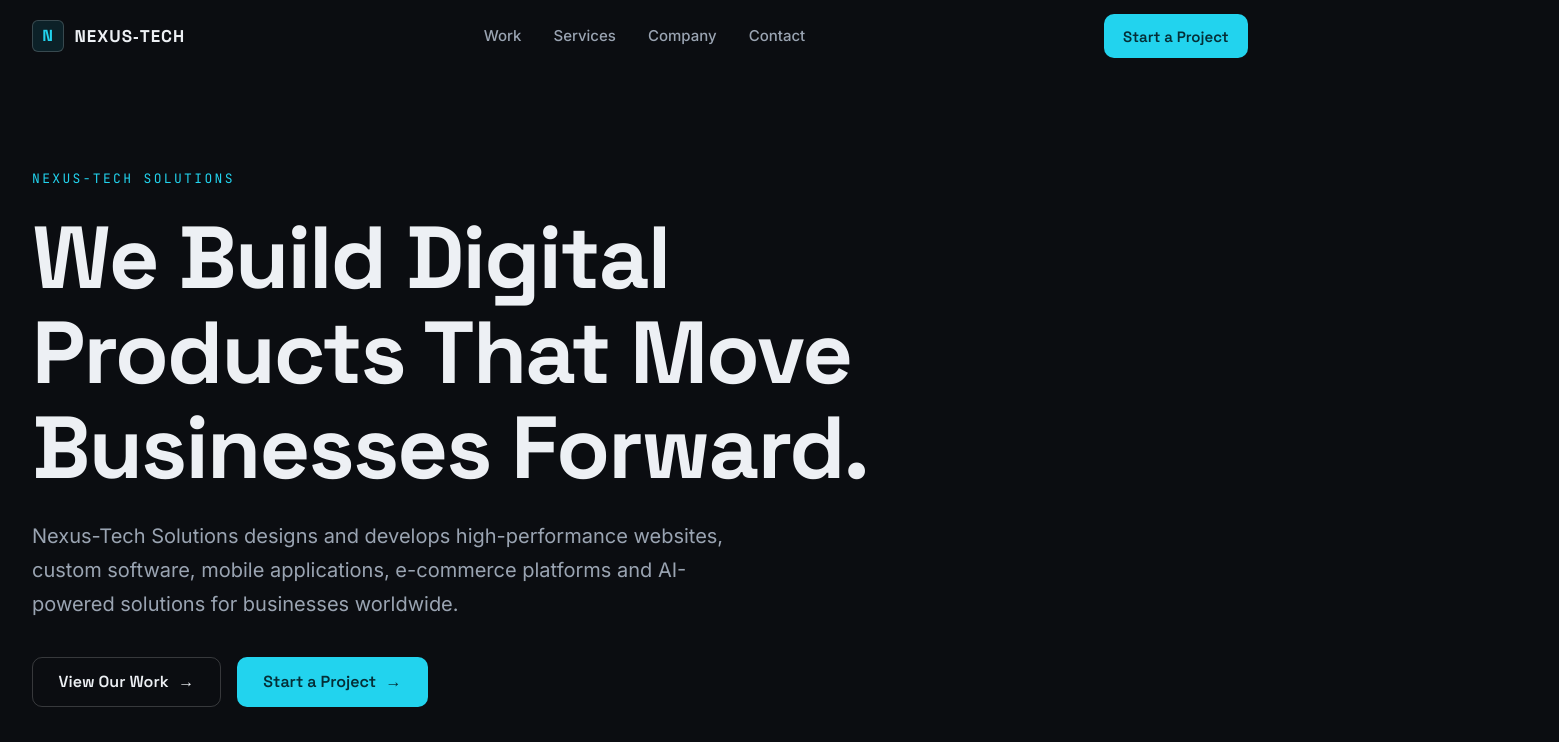
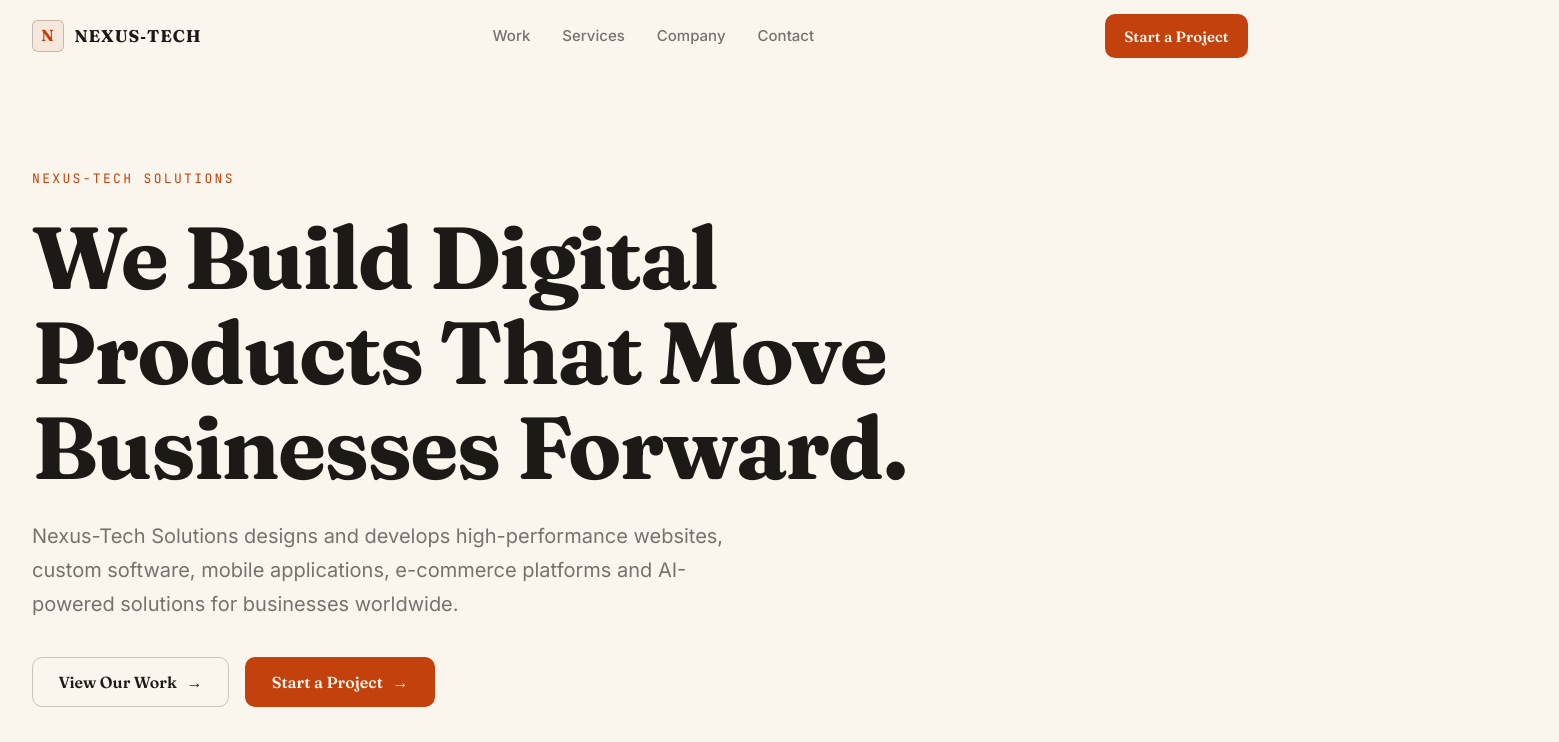
Before and after one commit to mbj069/nexus-tech-website, a Next.js app: page / in a window 1280 px wide. Shown: the top 742 px of the page, 1559 px wide, since content can reach past the window. Built offline with nearby package versions, Linux system fonts and the light colour scheme.

Commit message:
Retheme to Editorial Warmth: paper/ink/burnt-orange palette, Fraunces display serif, deep-green footer

```diff
--- a/app/globals.css
+++ b/app/globals.css
@@ -1,26 +1,28 @@
 /* ============================================================
    Nexus-Tech Solutions — design tokens & base styles
-   Draft 03: dark editorial-tech · restrained · performance-first
+   Editorial Warmth · light · restrained · performance-first
    Rules: no component invents its own color, radius, spacing
    or animation duration — everything derives from these tokens.
    ============================================================ */
 
 :root {
-  /* ---- color ---- */
-  --color-bg: #0b0d11;            /* near-black, never pure #000 */
-  --color-surface: #12151c;       /* cards, nav, secondary sections */
-  --color-surface-2: #181d26;
-  --color-text: #edf0f4;          /* off-white */
-  --color-muted: #9aa4b2;         /* descriptions, metadata */
-  --color-faint: #6b7484;
-  --color-accent: #22d3ee;        /* electric cyan — an accent, not a theme */
-  --color-accent-ink: #052e36;    /* text on accent fills */
-  --color-accent-dim: rgba(34, 211, 238, 0.1);
-  --color-border: rgba(255, 255, 255, 0.09);
-  --color-border-strong: rgba(255, 255, 255, 0.18);
+  color-scheme: light;
+
+  /* ---- color · Editorial Warmth ---- */
+  --color-bg: #FAF6EE;            /* warm paper */
+  --color-surface: #FFFFFF;       /* cards, nav */
+  --color-surface-2: #F3EDE0;     /* secondary sections */
+  --color-text: #1C1917;          /* warm ink */
+  --color-muted: #78716C;         /* descriptions, metadata */
+  --color-faint: #857C73;
+  --color-accent: #C2410C;        /* burnt orange — an accent, not a theme */
+  --color-accent-ink: #FFF7ED;    /* text on accent fills */
+  --color-accent-dim: rgba(194, 65, 12, 0.08);
+  --color-border: rgba(28, 25, 23, 0.10);
+  --color-border-strong: rgba(28, 25, 23, 0.22);
 
   /* ---- type (next/font variables override these when loaded) ---- */
-  --font-display: "Space Grotesk", "Inter", system-ui, sans-serif;
+  --font-display: "Fraunces", Georgia, serif;
   --font-body: "Inter", system-ui, -apple-system, "Segoe UI", sans-serif;
   --font-mono: "JetBrains Mono", ui-monospace, SFMono-Regular, monospace;
 
@@ -163,7 +165,7 @@ h1, h2, h3 {
   color: var(--color-accent-ink);
 }
 .btn-primary:hover {
-  background: #7ee7f7;
+  background: #9A380B;
   transform: translateY(-1px);
 }
 .btn-primary .btn-arrow { transition: transform var(--duration-base) var(--ease-out); }
@@ -194,7 +196,7 @@ h1, h2, h3 {
   border-bottom: 1px solid transparent;
 }
 .site-header.is-scrolled {
-  background: rgba(11, 13, 17, 0.86);
+  background: rgba(250, 246, 238, 0.88);
   backdrop-filter: blur(12px);
   -webkit-backdrop-filter: blur(12px);
   border-bottom-color: var(--color-border);
@@ -281,7 +283,7 @@ h1, h2, h3 {
 .nav-mobile {
   position: fixed;
   inset: 4.5rem 0 0 0;
-  background: rgba(11, 13, 17, 0.98);
+  background: rgba(250, 246, 238, 0.98);
   border-top: 1px solid var(--color-border);
   padding-block: 1.5rem 2.5rem;
   opacity: 0;
@@ -346,9 +348,14 @@ h1, h2, h3 {
   border: 1px solid var(--color-border);
   border-radius: var(--radius-lg);
   padding: clamp(1.5rem, 3vw, 2.25rem);
+  box-shadow: 0 1px 2px rgba(28, 25, 23, 0.04);
   transition:
     border-color var(--duration-base) var(--ease-out),
-    transform var(--duration-base) var(--ease-out);
+    transform var(--duration-base) var(--ease-out),
+    box-shadow var(--duration-base) var(--ease-out);
+}
+a.card:hover {
+  box-shadow: 0 8px 24px rgba(28, 25, 23, 0.08);
 }
 a.card { text-decoration: none; color: inherit; display: block; }
 a.card:hover { border-color: var(--color-border-strong); transform: translateY(-2px); }
@@ -373,11 +380,26 @@ a.card:hover .card-arrow { transform: translateX(4px); color: var(--color-accent
   padding: 0.3rem 0.75rem;
 }
 
-/* ---- footer ---- */
+/* ---- footer · deep green ---- */
 .site-footer {
-  border-top: 1px solid var(--color-border);
-  background: var(--color-surface);
+  border-top: none;
+  background: #1C3A2E;
+  color: #F5F0E6;
   padding-block: clamp(3rem, 6vw, 5rem) 2rem;
+}
+.site-footer .brand { color: #F5F0E6; }
+.site-footer .brand-mark {
+  background: rgba(194, 65, 12, 0.18);
+  border-color: rgba(245, 240, 230, 0.25);
+}
+.site-footer .footer-brand p { color: #CFC8B8; }
+.site-footer .microcopy { color: #93A89D; }
+.site-footer .footer-col h3 { color: #93A89D; }
+.site-footer .footer-col a { color: #CFC8B8; }
+.site-footer .footer-col a:hover { color: #FFFFFF; }
+.site-footer .footer-bottom {
+  border-top-color: rgba(245, 240, 230, 0.14);
+  color: #93A89D;
 }
 .footer-grid {
   display: grid;
@@ -530,11 +552,17 @@ a.card:hover .card-arrow { transform: translateX(4px); color: var(--color-accent
   flex-direction: column;
   min-height: 16rem;
   overflow: hidden;
+  box-shadow: 0 1px 2px rgba(28, 25, 23, 0.04);
   transition:
     border-color var(--duration-base) var(--ease-out),
-    transform var(--duration-base) var(--ease-out);
+    transform var(--duration-base) var(--ease-out),
+    box-shadow var(--duration-base) var(--ease-out);
 }
-.service-card:hover { border-color: var(--color-border-strong); transform: translateY(-3px); }
+.service-card:hover {
+  border-color: var(--color-border-strong);
+  transform: translateY(-3px);
+  box-shadow: 0 12px 28px rgba(28, 25, 23, 0.08);
+}
 .service-card .svc-index {
   font-family: var(--font-mono);
   font-size: var(--text-small);
@@ -593,6 +621,7 @@ a.card:hover .card-arrow { transform: translateX(4px); color: var(--color-accent
   justify-content: flex-end;
   position: relative;
   overflow: hidden;
+  box-shadow: 0 1px 2px rgba(28, 25, 23, 0.04);
 }
 .work-card::before {
   content: attr(data-index);
--- a/app/layout.tsx
+++ b/app/layout.tsx
@@ -1,12 +1,12 @@
 import type { Metadata } from "next";
-import { Space_Grotesk, Inter, JetBrains_Mono } from "next/font/google";
+import { Fraunces, Inter, JetBrains_Mono } from "next/font/google";
 import "./globals.css";
 import Header from "@/components/Header";
 import Footer from "@/components/Footer";
 
 /* Self-hosted fonts: downloaded at build time, zero runtime
    requests to external font CDNs. */
-const display = Space_Grotesk({
+const display = Fraunces({
   subsets: ["latin"],
   variable: "--font-display",
   display: "swap",
```
Also changed, not shown: public/favicon.svg.
